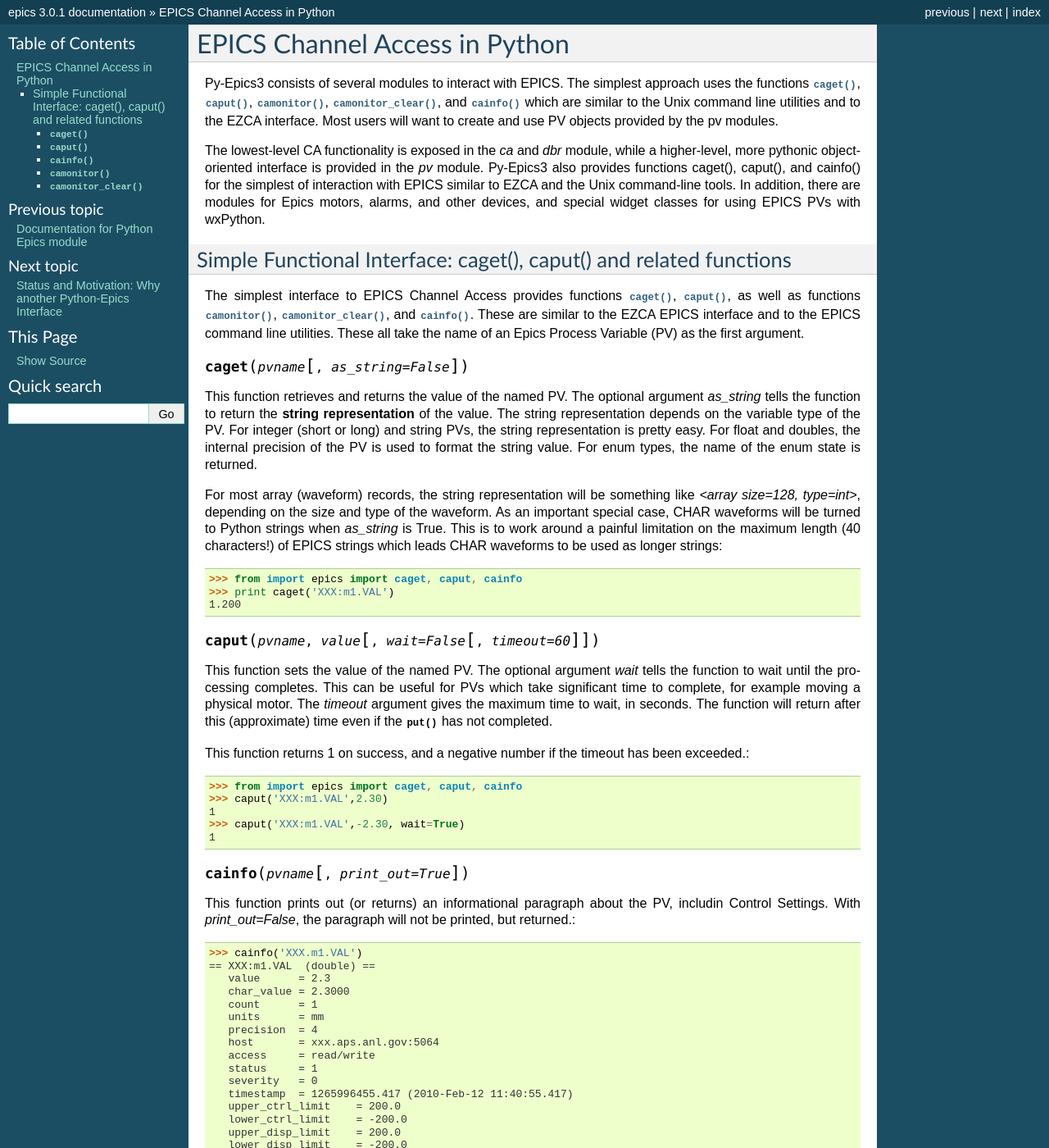
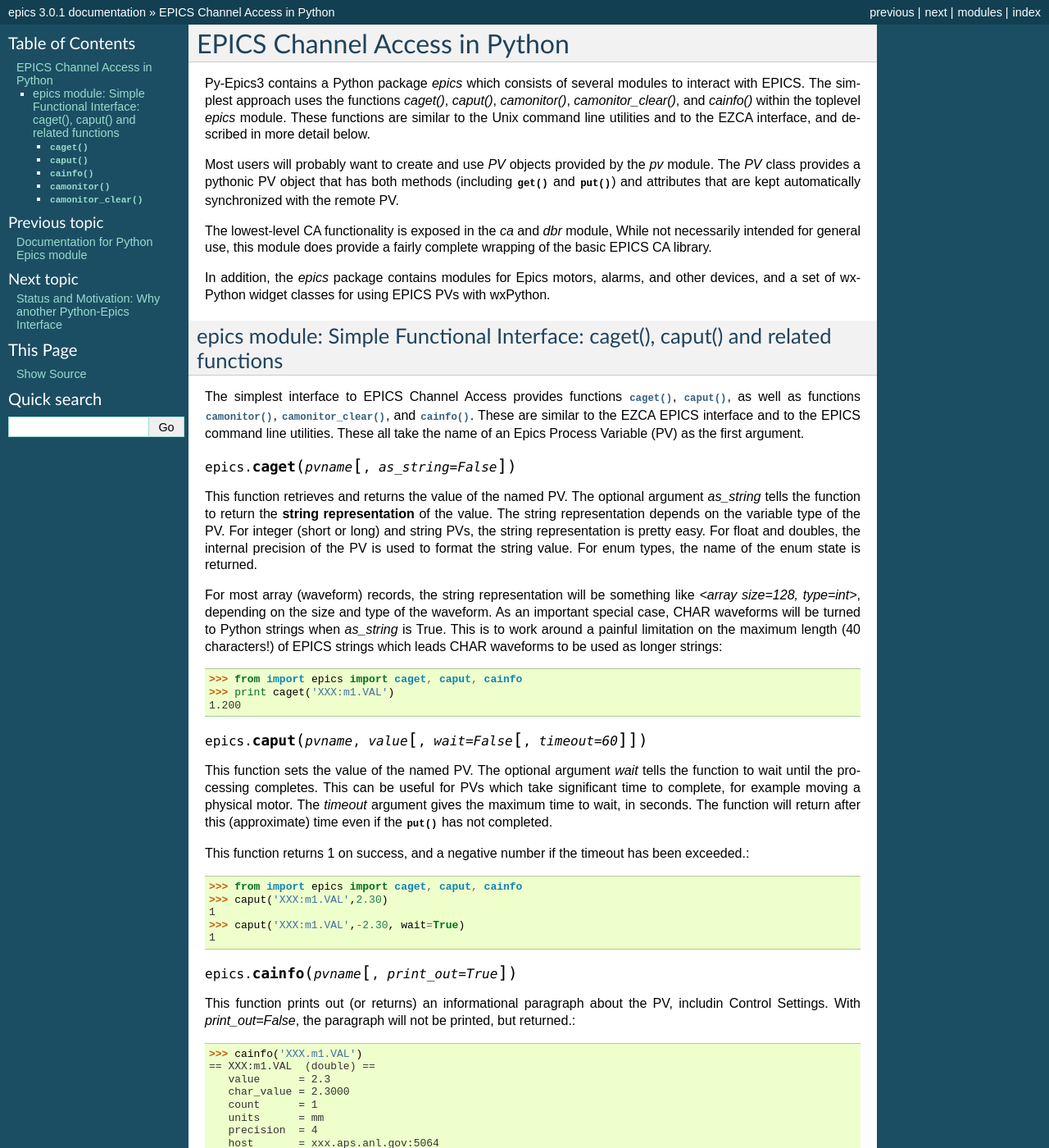
Before and after one commit to pyepics/pyepics, a Sphinx documentation site: the page built from doc/overview.rst, in a window 1280 px wide and 1400 px high. Shown: the whole window at 82% size. Built offline with Sphinx 7.4.7, drawn with Linux system fonts in a browser that asks for light colours; formulas are drawn with MathJax 3.

```diff
--- a/doc/conf.py
+++ b/doc/conf.py
@@ -70,11 +70,11 @@
 #default_role = None
 
 # If true, '()' will be appended to :func: etc. cross-reference text.
-#add_function_parentheses = True
+add_function_parentheses = True
 
 # If true, the current module name will be prepended to all description
 # unit titles (such as .. function::).
-#add_module_names = True
+add_module_names = True
 
 # If true, sectionauthor and moduleauthor directives will be shown in the
 # output. They are ignored by default.
--- a/doc/overview.rst
+++ b/doc/overview.rst
@@ -3,24 +3,31 @@
 EPICS Channel Access in Python
 ==============================
 
-Py-Epics3 consists of several modules to interact with EPICS. The simplest
-approach uses the functions :func:`caget`, :func:`caput`,
-:func:`camonitor`, :func:`camonitor_clear`, and :func:`cainfo` which are
-similar to the Unix command line utilities and to the EZCA interface.  Most
-users will want to create and use PV objects provided by the pv modules.
+Py-Epics3 contains a Python package `epics` which consists of several
+modules to interact with EPICS.  The simplest approach uses the functions
+`caget()`, `caput()`, `camonitor()`, `camonitor_clear()`, and `cainfo()`
+within the toplevel `epics` module.  These functions are similar to the
+Unix command line utilities and to the EZCA interface, and described in
+more detail below.
+
+Most users will probably want to create and use `PV` objects provided by
+the `pv` module.  The `PV` class provides a pythonic PV object that has
+both methods (including :func:`get` and :func:`put`) and attributes that
+are kept automatically synchronized with the remote PV.
+
+The lowest-level CA functionality is exposed in the `ca` and `dbr` module,
+While  not necessarily intended for general use, this module does provide a
+fairly complete wrapping of the basic EPICS CA library.
+
+In addition, the `epics` package contains modules for Epics motors, alarms,
+and other devices, and a set of wxPython widget classes for using EPICS PVs
+with wxPython.
 
 
-The lowest-level CA functionality is exposed in the *ca* and *dbr* module,
-while a higher-level, more pythonic object-oriented interface is provided
-in the *pv* module.  Py-Epics3 also provides functions caget(), caput(),
-and cainfo() for the simplest of interaction with EPICS similar to EZCA and
-the Unix command-line tools.  In addition, there are modules for Epics
-motors, alarms, and other devices, and special widget classes for using
-EPICS PVs with wxPython.
-
-
-Simple Functional Interface: caget(), caput() and related functions
-===================================================================
+epics module: Simple Functional Interface: caget(), caput() and related functions
+==================================================================================
+.. module:: epics
+   :synopsis: top-level epics module, and container for simplest CA functions
 
 The simplest interface to EPICS Channel Access provides functions
 :func:`caget`, :func:`caput`, as well as functions :func:`camonitor`,
```
Also changed, not shown: doc/index.rst (+11 -13 lines), 2 other files.
